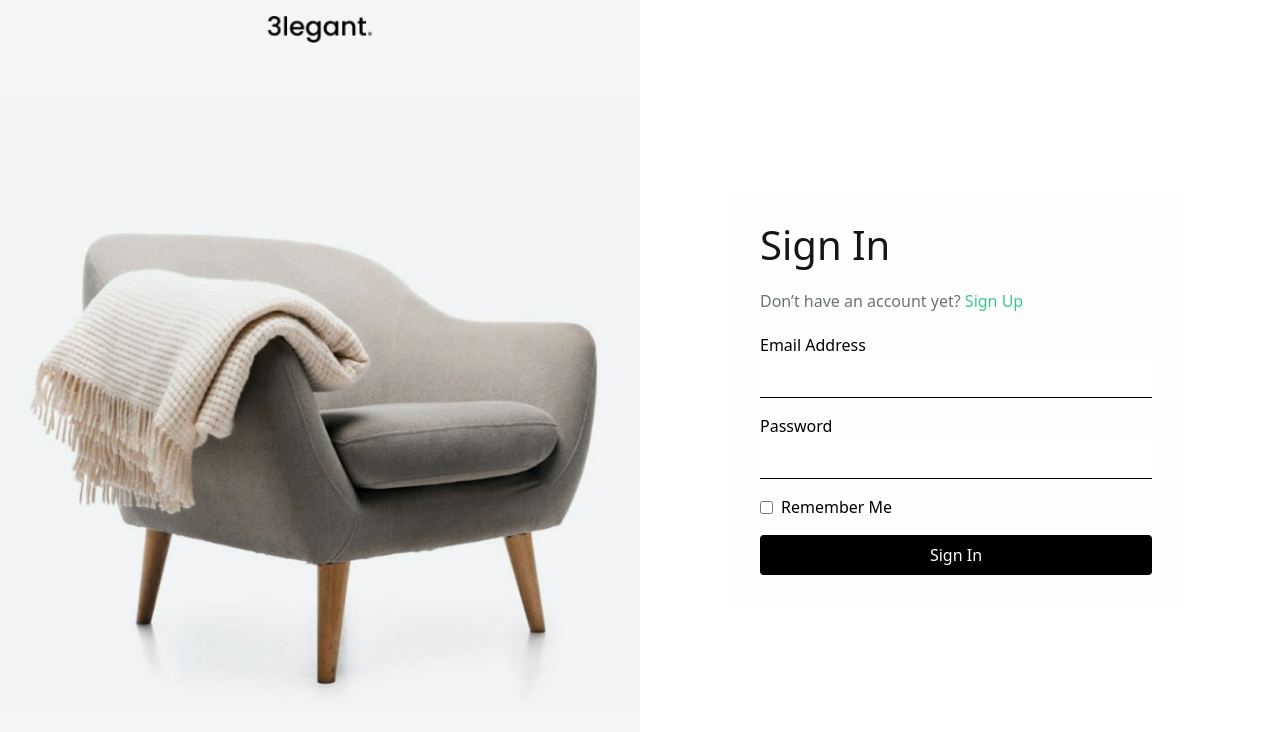
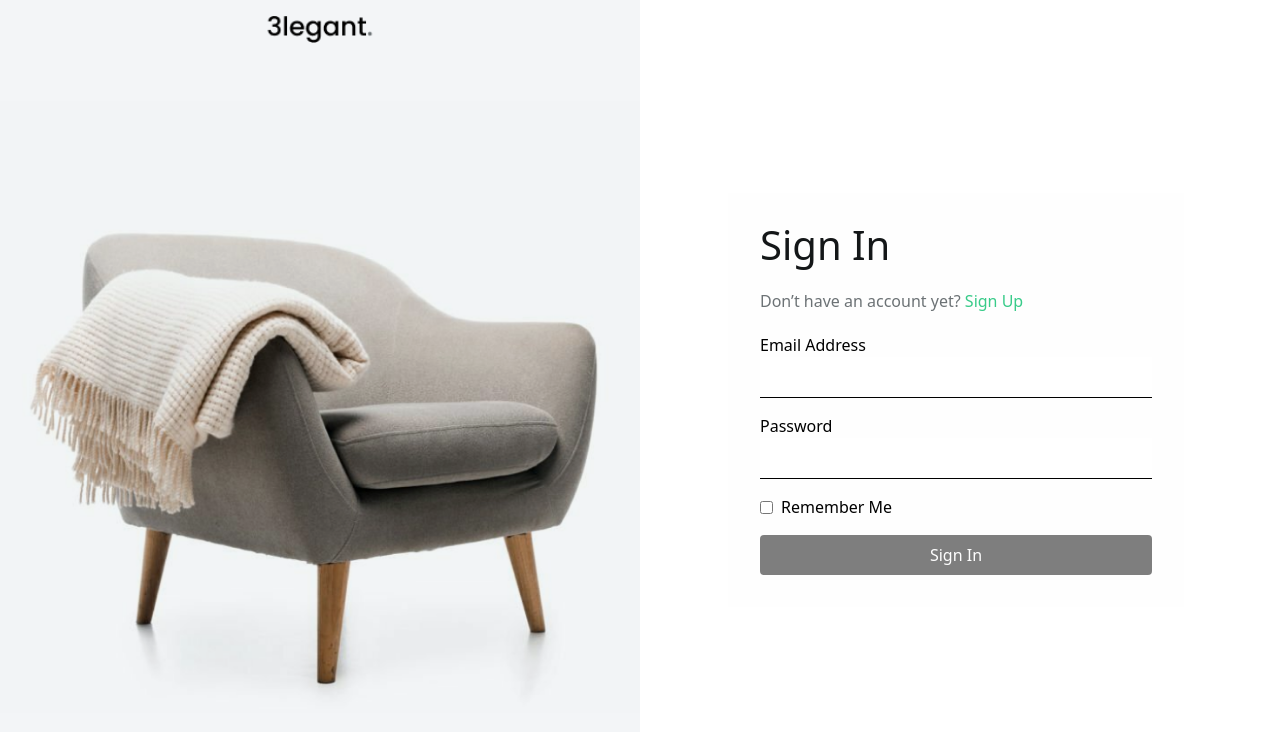
Before and after one commit to GiOrGI175/e_commerce, a Next.js app: page /sign-in in a window 1280 px wide. Shown: the top 732 px of the page. Built offline with nearby package versions, Linux system fonts and the light colour scheme.

Commit message:
fix issues

```diff
--- a/src/app/(views)/(Auth)/sign-in/page.tsx
+++ b/src/app/(views)/(Auth)/sign-in/page.tsx
@@ -11,15 +11,18 @@ interface FormData {
 }
 
 export default function SignIn() {
-  const [user,setUser] = useState([])
+  const route = useRouter();
+  const [user, setUser] = useState([]);
   const {
     register,
     handleSubmit,
-    formState: { errors },
-  } = useForm<FormData>();
+    formState: { errors, isValid },
+  } = useForm<FormData>({
+    mode: "onChange",
+  });
   const router = useRouter();
   const RouterPush = () => {
-    router.push("/sign-up");
+    router.push("/");
   };
 
   const onSubmit: SubmitHandler<FormData> = (data) => {
@@ -133,7 +136,10 @@ export default function SignIn() {
 
         <button
           type="submit"
-          className="bg-black text-white py-2 px-4 rounded mt-4"
+          className={`bg-black text-white py-2 px-4 rounded mt-4 ${
+            !isValid ? "opacity-50 cursor-not-allowed" : ""
+          }`}
+          disabled={!isValid}
         >
           Sign In
         </button>
```
